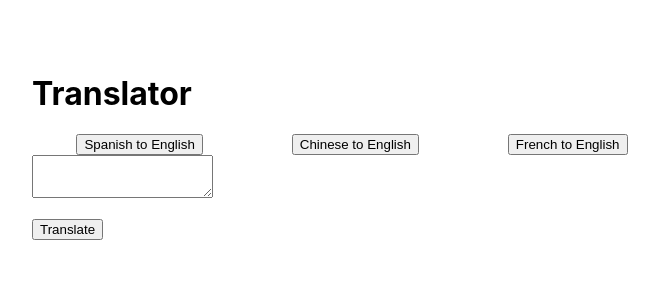
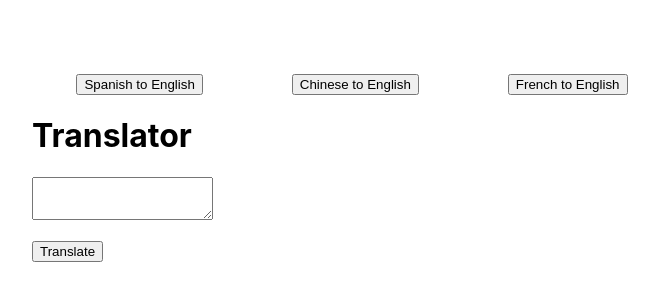
Before and after one commit to Raajesh24/Infytranslator, a React (Create React App) app: page / in a window 1280 px wide. Shown: the part 246-546 px from the top of the page, without its empty margins (288-947 px from the left). Built offline with nearby package versions, Linux system fonts and the light colour scheme.

Commit message:
frontend

```diff
--- a/src/App.js
+++ b/src/App.js
@@ -51,13 +51,13 @@ function App() {
 
   return (
     <div className="App" style={{ margin: "25%" }}>
-      <h1>Translator</h1>
-
       <div style={{ display: "flex", justifyContent: "space-around" }}>
         <button onClick={handleSpanish}>Spanish to English</button>
         <button onClick={handleChinese}>Chinese to English</button>
         <button onClick={handleFrench}>French to English</button>
       </div>
+      <h1>Translator</h1>
+
       <div style={{ display: "flex" }}>
         <textarea
           placeholder={language}
```
